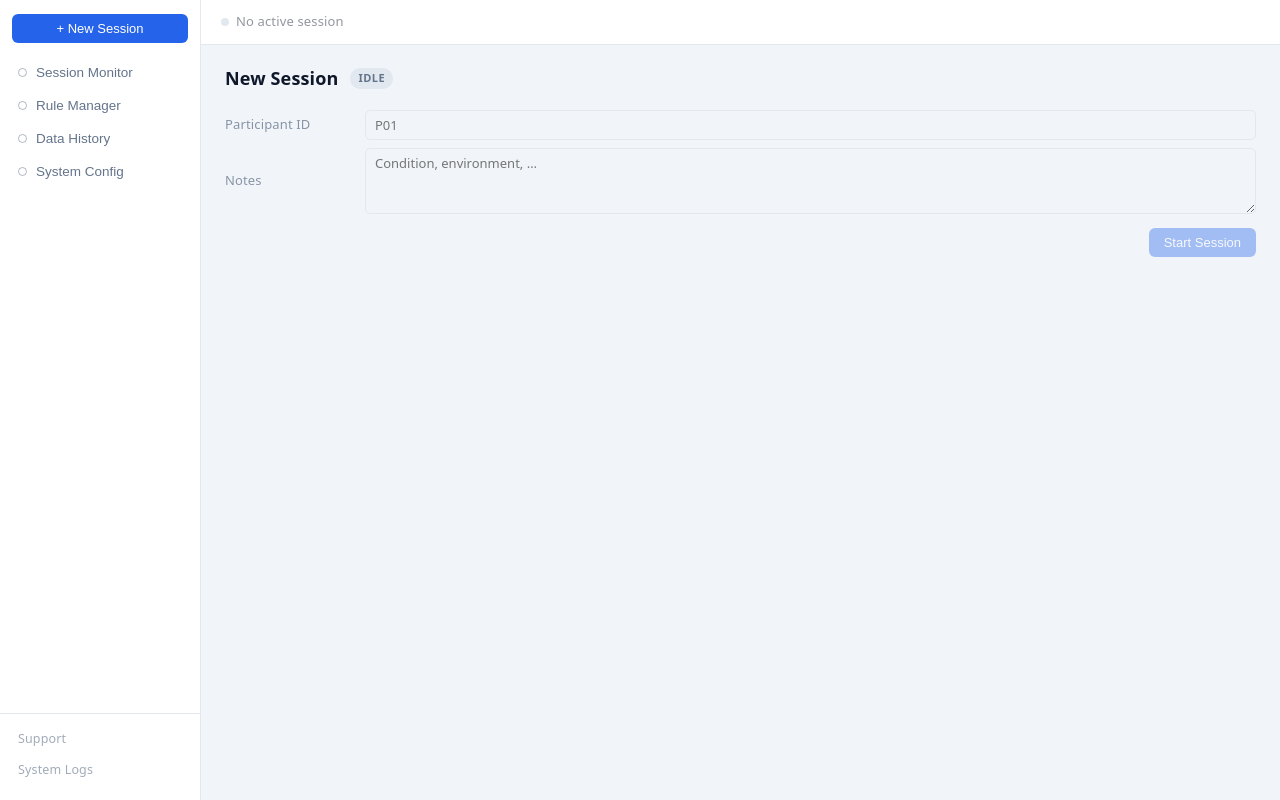
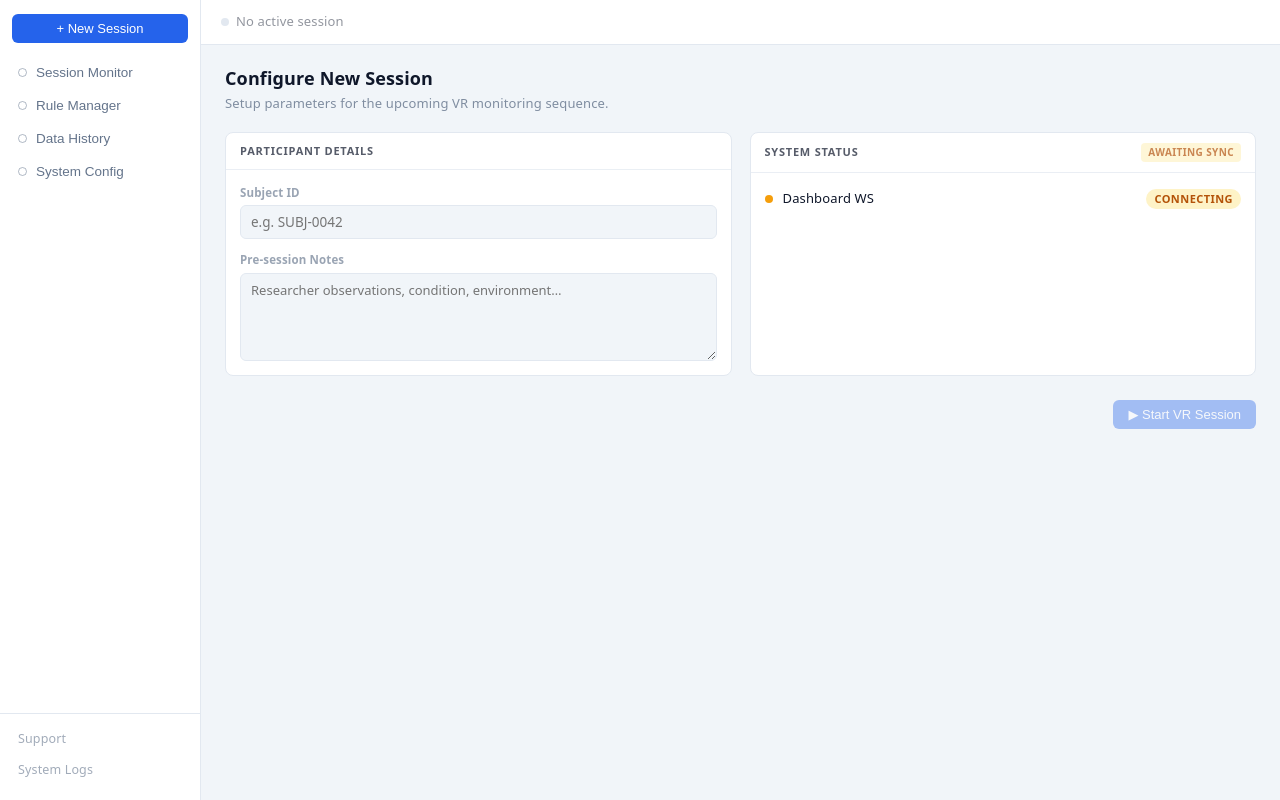
Before and after one commit to Puthikunkim/p4p, a React (Vite) app in the folder frontend/: page / in a window 1280 px wide. Both pictures are taken after a click on the button "+ New Session". Built offline with nearby package versions, Linux system fonts and the light colour scheme; no server answers.

Commit message:
feat: update NewSession with link status checks and nav callback

```diff
--- a/frontend/src/screens/NewSession.tsx
+++ b/frontend/src/screens/NewSession.tsx
@@ -1,18 +1,35 @@
 import { useState } from 'react'
 import { useVCoreStore } from '../ws/store'
 
-type Status = 'idle' | 'running' | 'done'
+interface Props {
+  onStarted?: () => void
+}
 
-export function NewSession() {
+export function NewSession({ onStarted }: Props) {
   const [participant, setParticipant] = useState('')
   const [notes, setNotes] = useState('')
-  const [status, setStatus] = useState<Status>('idle')
-  const [sessionId, setSessionId] = useState<string | null>(null)
   const [error, setError] = useState<string | null>(null)
+  const [starting, setStarting] = useState(false)
+  const activeSessionId = useVCoreStore((s) => s.activeSessionId)
+  const linkStatuses = useVCoreStore((s) => s.linkStatuses)
+  const wsState = useVCoreStore((s) => s.wsState)
   const setActiveSession = useVCoreStore((s) => s.setActiveSession)
+
+  if (activeSessionId) {
+    return (
+      <div className="screen">
+        <div style={{ marginBottom: 6 }}>
+          <div className="screen-title">Session In Progress</div>
+          <div className="screen-subtitle">A session is already running. Stop it from the header bar to start a new one.</div>
+        </div>
+      </div>
+    )
+  }
 
   async function startSession() {
     setError(null)
+    setStarting(true)
+    try {
       const resp = await fetch('/api/sessions', {
         method: 'POST',
         headers: { 'Content-Type': 'application/json' },
@@ -24,68 +41,100 @@ export function NewSession() {
         return
       }
       const { session_id } = await resp.json() as { session_id: string }
-    setSessionId(session_id)
       setActiveSession(session_id)
-    setStatus('running')
+      onStarted?.()
+    } catch (e) {
+      setError(String(e))
+    } finally {
+      setStarting(false)
+    }
   }
 
-  async function stopSession() {
-    if (!sessionId) return
-    await fetch(`/api/sessions/${sessionId}/stop`, { method: 'POST' })
-    setActiveSession(null)
-    setStatus('done')
-  }
+  const systemLinks = [
+    { name: 'Dashboard WS', state: wsState, detail: null },
+    ...Object.entries(linkStatuses).map(([key, ls]) => ({
+      name: key,
+      state: ls.state,
+      detail: ls.detail ?? null,
+    })),
+  ]
 
-  function reset() {
-    setStatus('idle')
-    setSessionId(null)
-    setParticipant('')
-    setNotes('')
-  }
+  const allConnected = wsState === 'connected'
 
   return (
     <div className="screen">
-      <div className="screen-header">
-        <h2>New Session</h2>
-        <span className={`badge badge--${status}`}>{status}</span>
+      <div style={{ marginBottom: 18 }}>
+        <div className="screen-title">Configure New Session</div>
+        <div className="screen-subtitle">Setup parameters for the upcoming VR monitoring sequence.</div>
       </div>
 
-      {status === 'idle' && (
-        <div className="form-panel">
-          <div className="form-row">
-            <label>Participant ID</label>
-            <input value={participant} onChange={(e) => setParticipant(e.target.value)}
-              placeholder="P01" />
+      <div className="new-session-grid">
+        {/* Left: Participant Details */}
+        <div className="ns-panel">
+          <div className="ns-panel__header">
+            <span>Participant Details</span>
           </div>
-          <div className="form-row">
-            <label>Notes</label>
-            <textarea value={notes} onChange={(e) => setNotes(e.target.value)}
-              rows={3} placeholder="Condition, environment, …" />
+          <div className="ns-panel__body">
+            <div className="ns-panel__row">
+              <label className="ns-panel__label">Subject ID</label>
+              <input
+                className="ns-panel__input"
+                value={participant}
+                onChange={(e) => setParticipant(e.target.value)}
+                placeholder="e.g. SUBJ-0042"
+              />
             </div>
-          {error && <p className="form-error">{error}</p>}
-          <div className="form-actions">
-            <button className="btn btn--primary" onClick={startSession}
-              disabled={!participant.trim()}>
-              Start Session
+            <div className="ns-panel__row">
+              <label className="ns-panel__label">Pre-session Notes</label>
+              <textarea
+                className="ns-panel__textarea"
+                value={notes}
+                onChange={(e) => setNotes(e.target.value)}
+                rows={4}
+                placeholder="Researcher observations, condition, environment…"
+              />
+            </div>
+          </div>
+        </div>
+
+        {/* Right: System Status */}
+        <div className="ns-panel">
+          <div className="ns-panel__header">
+            <span>System Status</span>
+            <span className={`ns-panel__badge ${allConnected ? 'ns-panel__badge--ok' : ''}`}>
+              {allConnected ? 'READY' : 'AWAITING SYNC'}
+            </span>
+          </div>
+          <div className="ns-panel__body" style={{ padding: '8px 14px' }}>
+            {systemLinks.length === 0 ? (
+              <p className="empty-state" style={{ padding: '8px 0' }}>No connections tracked.</p>
+            ) : (
+              systemLinks.map((link) => (
+                <div key={link.name} className="link-status-row">
+                  <span className={`status-dot status-dot--${link.state}`} />
+                  <span className="link-status-row__name">{link.name}</span>
+                  <span className={`badge badge--${link.state}`}>{link.state}</span>
+                  {link.detail && (
+                    <span className="link-status-row__detail">{link.detail}</span>
+                  )}
+                </div>
+              ))
+            )}
+          </div>
+        </div>
+      </div>
+
+      {error && <p className="form-error" style={{ marginBottom: 12 }}>{error}</p>}
+
+      <div className="new-session-footer">
+        <button
+          className="btn btn--primary"
+          onClick={startSession}
+          disabled={!participant.trim() || starting}
+        >
+          {starting ? 'Starting…' : '▶ Start VR Session'}
         </button>
       </div>
     </div>
-      )}
-
-      {status === 'running' && (
-        <div className="session-running">
-          <p>Recording <strong>{participant}</strong></p>
-          <p className="session-id-label">Session ID: <code>{sessionId}</code></p>
-          <button className="btn btn--danger" onClick={stopSession}>Stop Session</button>
-        </div>
-      )}
-
-      {status === 'done' && (
-        <div className="session-done">
-          <p>Session saved. View it in Data History.</p>
-          <button className="btn" onClick={reset}>New Session</button>
-        </div>
-      )}
-    </div>
   )
 }
```
Lines whose indentation alone changed are shown as unchanged.
